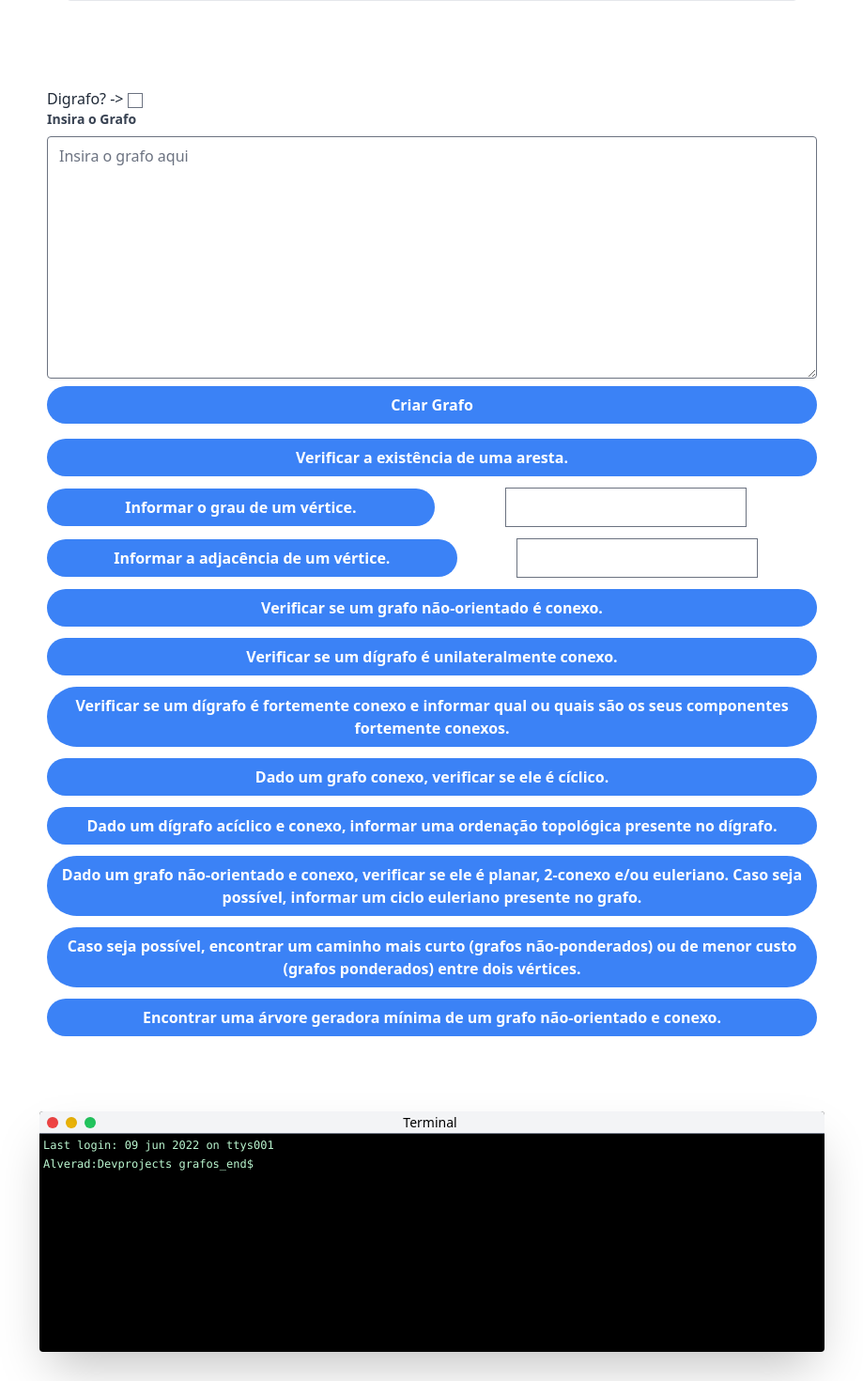
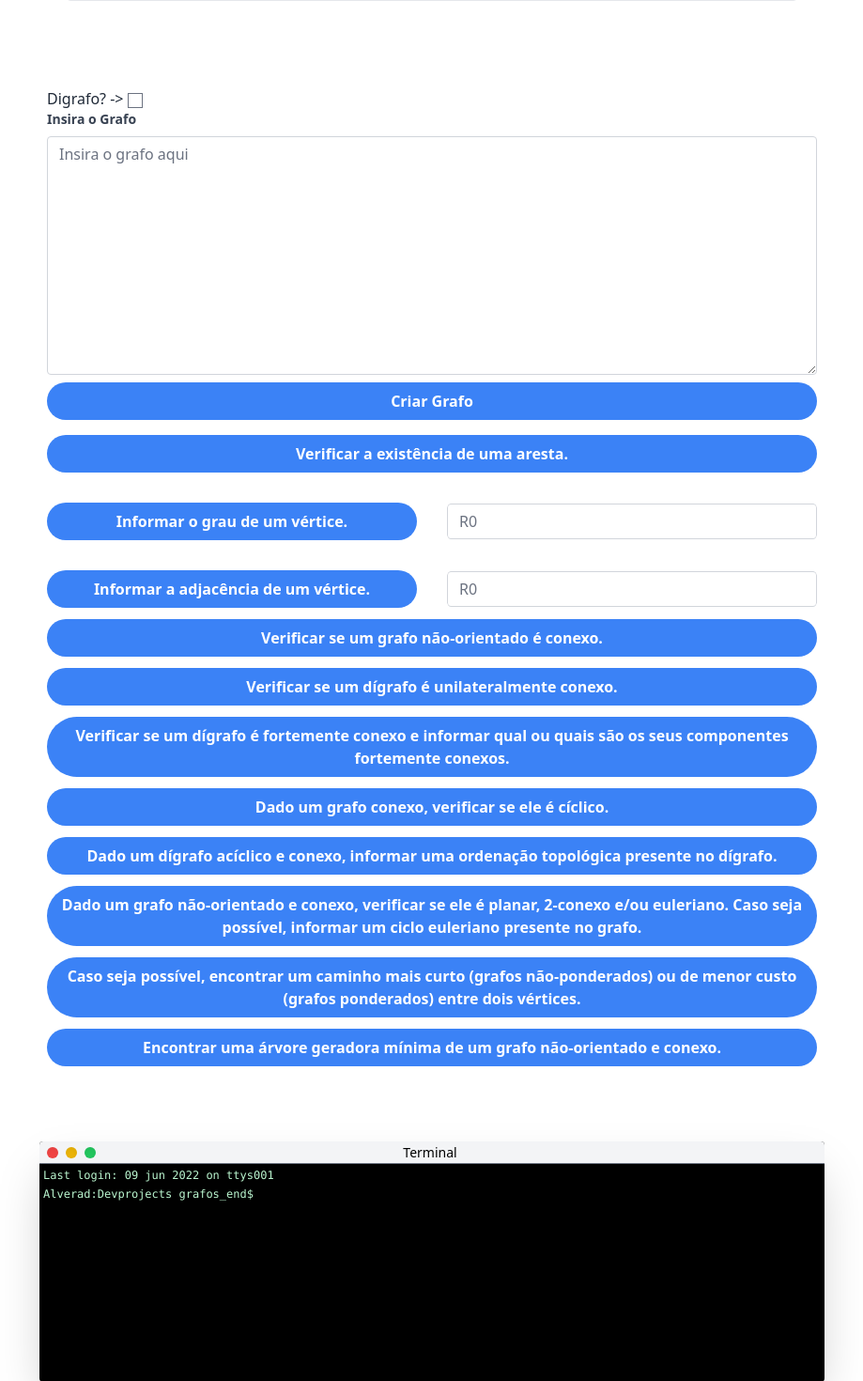
Before and after one commit to alverad-katsuro/prova_de_grafos_python, a Django app: page / in a window 1280 px wide. Shown: the part 629-2099 px from the top of the page at 94% size, without its empty margins (180-1099 px from the left). Run offline with Django 4.2, Linux system fonts and the light colour scheme; some libraries are stand-ins or nearby versions.

Commit message:
update: botoes funcionais

```diff
--- a/grafo/static/css/dist/styles.css
+++ b/grafo/static/css/dist/styles.css
@@ -782,6 +782,10 @@ select {
   left: 0px;
 }
 
+.m-0 {
+  margin: 0px;
+}
+
 .mx-auto {
   margin-left: auto;
   margin-right: auto;
@@ -819,6 +823,10 @@ select {
 
 .ml-2 {
   margin-left: 0.5rem;
+}
+
+.mt-4 {
+  margin-top: 1rem;
 }
 
 .block {
@@ -934,6 +942,10 @@ select {
   border-bottom-width: 1px;
 }
 
+.border-solid {
+  border-style: solid;
+}
+
 .border-black {
   --tw-border-opacity: 1;
   border-color: rgb(0 0 0 / var(--tw-border-opacity));
@@ -957,6 +969,11 @@ select {
 .border-green-900 {
   --tw-border-opacity: 1;
   border-color: rgb(20 83 45 / var(--tw-border-opacity));
+}
+
+.border-gray-300 {
+  --tw-border-opacity: 1;
+  border-color: rgb(209 213 219 / var(--tw-border-opacity));
 }
 
 .bg-gray-50 {
@@ -1012,6 +1029,10 @@ select {
   background-size: cover;
 }
 
+.bg-clip-padding {
+  background-clip: padding-box;
+}
+
 .bg-center {
   background-position: center;
 }
@@ -1061,6 +1082,21 @@ select {
 .px-2 {
   padding-left: 0.5rem;
   padding-right: 0.5rem;
+}
+
+.px-3 {
+  padding-left: 0.75rem;
+  padding-right: 0.75rem;
+}
+
+.py-1\.5 {
+  padding-top: 0.375rem;
+  padding-bottom: 0.375rem;
+}
+
+.py-1 {
+  padding-top: 0.25rem;
+  padding-bottom: 0.25rem;
 }
 
 .pt-6 {
@@ -1123,12 +1159,33 @@ select {
   line-height: 1rem;
 }
 
+.text-base {
+  font-size: 1rem;
+  line-height: 1.5rem;
+}
+
 .font-semibold {
   font-weight: 600;
 }
 
 .font-bold {
   font-weight: 700;
+}
+
+.font-normal {
+  font-weight: 400;
+}
+
+.font-medium {
+  font-weight: 500;
+}
+
+.uppercase {
+  text-transform: uppercase;
+}
+
+.capitalize {
+  text-transform: capitalize;
 }
 
 .leading-normal {
@@ -1186,9 +1243,41 @@ select {
   box-shadow: var(--tw-ring-offset-shadow, 0 0 #0000), var(--tw-ring-shadow, 0 0 #0000), var(--tw-shadow);
 }
 
+.transition {
+  transition-property: color, background-color, border-color, fill, stroke, opacity, box-shadow, transform, filter, -webkit-text-decoration-color, -webkit-backdrop-filter;
+  transition-property: color, background-color, border-color, text-decoration-color, fill, stroke, opacity, box-shadow, transform, filter, backdrop-filter;
+  transition-property: color, background-color, border-color, text-decoration-color, fill, stroke, opacity, box-shadow, transform, filter, backdrop-filter, -webkit-text-decoration-color, -webkit-backdrop-filter;
+  transition-timing-function: cubic-bezier(0.4, 0, 0.2, 1);
+  transition-duration: 150ms;
+}
+
+.ease-in-out {
+  transition-timing-function: cubic-bezier(0.4, 0, 0.2, 1);
+}
+
 .hover\:bg-blue-700:hover {
   --tw-bg-opacity: 1;
   background-color: rgb(29 78 216 / var(--tw-bg-opacity));
+}
+
+.hover\:underline:hover {
+  -webkit-text-decoration-line: underline;
+          text-decoration-line: underline;
+}
+
+.focus\:border-blue-600:focus {
+  --tw-border-opacity: 1;
+  border-color: rgb(37 99 235 / var(--tw-border-opacity));
+}
+
+.focus\:bg-white:focus {
+  --tw-bg-opacity: 1;
+  background-color: rgb(255 255 255 / var(--tw-bg-opacity));
+}
+
+.focus\:text-gray-700:focus {
+  --tw-text-opacity: 1;
+  color: rgb(55 65 81 / var(--tw-text-opacity));
 }
 
 .focus\:outline-none:focus {
@@ -1206,6 +1295,19 @@ select {
   .md\:mx-4 {
     margin-left: 1rem;
     margin-right: 1rem;
+  }
+
+  .md\:-mx-4 {
+    margin-left: -1rem;
+    margin-right: -1rem;
+  }
+
+  .md\:mt-8 {
+    margin-top: 2rem;
+  }
+
+  .md\:flex {
+    display: flex;
   }
 
   .md\:w-1\/2 {
--- a/grafo/templates/index.html
+++ b/grafo/templates/index.html
@@ -52,36 +52,53 @@
 					    <div class="w-full mt-3 lg:w-full flex items-center justify-center bg-white rounded-lg lg:rounded-l-none">
                 <div class="text-center flex-grow">
                   <button class="w-full p-2 font-bold text-white bg-blue-500 rounded-full hover:bg-blue-700 focus:outline-none focus:shadow-outline"
-                    type="button" >
+                    type="submit" >
                     Verificar a existência de uma aresta.
                   </button>
                 </div>
               </div>
+            <div class="md:flex md:mt-8 md:-mx-4">
+              <div class="w-full md:mx-4 rounded-md overflow-hidden bg-cover bg-center">
+                <div class="bg-opacity-50 flex items-center h-full group relative">
+                    <div class="flex-grow">
+                      <button class="w-full p-2 font-bold text-white bg-blue-500 rounded-full hover:bg-blue-700 focus:outline-none focus:shadow-outline" type="submit" >
+                        Informar o grau de um vértice.
+                      </button>
+                    </div>
+                </div>
+              </div>
+              <div class="w-full md:mx-4 rounded-md overflow-hidden bg-cover bg-center">
+                <div class="bg-opacity-50 flex items-center h-full group relative">
+                    <div class="flex-grow">
+                      <input type="text" class=" form-control block w-full px-3 py-1.5 text-base font-normal text-gray-700 bg-white bg-clip-padding border border-solid border-gray-300 rounded transition ease-in-out m-0 focus:text-gray-700 focus:bg-white focus:border-blue-600  focus:outline-none" name="vertice_grau" id="id_vertice_grau" placeholder="R0" />
+                    </div>
+                </div>
+              </div>
+            </div>
+
+
+            <div class="md:flex md:mt-8 md:-mx-4">
+              <div class="w-full md:mx-4 rounded-md overflow-hidden bg-cover bg-center">
+                <div class="bg-opacity-50 flex items-center h-full group relative">
+                    <div class="flex-grow">
+                      <button class="w-full p-2 font-bold text-white bg-blue-500 rounded-full hover:bg-blue-700 focus:outline-none focus:shadow-outline" type="submit" >
+                        Informar a adjacência de um vértice.
+                      </button>
+                    </div>
+                </div>
+              </div>
+              <div class="w-full md:mx-4 rounded-md overflow-hidden bg-cover bg-center">
+                <div class="bg-opacity-50 flex items-center h-full group relative">
+                    <div class="flex-grow">
+                      <input type="text" class=" form-control block w-full px-3 py-1.5 text-base font-normal text-gray-700 bg-white bg-clip-padding border border-solid border-gray-300 rounded transition ease-in-out m-0 focus:text-gray-700 focus:bg-white focus:border-blue-600  focus:outline-none" name="vertice_adj" id="id_vertice_adj" placeholder="R0" />
+                    </div>
+                </div>
+              </div>
+            </div>
               <div class="w-full mt-3 lg:w-full flex items-center justify-center bg-white rounded-lg lg:rounded-l-none">
                 <div class="text-center flex-grow">
                   <button class="w-full p-2 font-bold text-white bg-blue-500 rounded-full hover:bg-blue-700 focus:outline-none focus:shadow-outline"
-                    type="button" >
-                  Informar o grau de um vértice.
-                </button>
-                </div>
-                <div class="text-center flex-grow">
-                  {{form.vertice_grau}}
-                </div>
-              </div>
-              <div class="w-full mt-3 lg:w-full flex items-center justify-center bg-white rounded-lg lg:rounded-l-none">
-                <div class="text-center flex-grow">
-                  <button class="w-full p-2 font-bold text-white bg-blue-500 rounded-full hover:bg-blue-700 focus:outline-none focus:shadow-outline" type="button">
-                    Informar a adjacência de um vértice.
-                  </button>
-                </div>
-                <div class="text-center flex-grow">
-                  {{form.vertice_adj}}
-                </div>
-              </div>
-              <div class="w-full mt-3 lg:w-full flex items-center justify-center bg-white rounded-lg lg:rounded-l-none">
-                <div class="text-center flex-grow">
-                  <button class="w-full p-2 font-bold text-white bg-blue-500 rounded-full hover:bg-blue-700 focus:outline-none focus:shadow-outline"
-                    type="button" >
+                    type="submit" >
                     Verificar se um grafo não-orientado é conexo.
                   </button>
                 </div>
@@ -89,7 +106,7 @@
               <div class="w-full mt-3 lg:w-full flex items-center justify-center bg-white rounded-lg lg:rounded-l-none">
                 <div class="text-center flex-grow">
                   <button class="w-full p-2 font-bold text-white bg-blue-500 rounded-full hover:bg-blue-700 focus:outline-none focus:shadow-outline"
-                    type="button" >
+                    type="submit" >
                     Verificar se um dı́grafo é unilateralmente conexo.
                   </button>
                 </div>
@@ -97,7 +114,7 @@
               <div class="w-full mt-3 lg:w-full flex items-center justify-center bg-white rounded-lg lg:rounded-l-none">
                 <div class="text-center flex-grow">
                   <button class="w-full p-2 font-bold text-white bg-blue-500 rounded-full hover:bg-blue-700 focus:outline-none focus:shadow-outline"
-                    type="button" >
+                    type="submit" >
                     Verificar se um dı́grafo é fortemente conexo e informar qual ou quais são os seus componentes fortemente conexos.
                   </button>
                 </div>
@@ -105,7 +122,7 @@
               <div class="w-full mt-3 lg:w-full flex items-center justify-center bg-white rounded-lg lg:rounded-l-none">
                 <div class="text-center flex-grow">
                   <button class="w-full p-2 font-bold text-white bg-blue-500 rounded-full hover:bg-blue-700 focus:outline-none focus:shadow-outline"
-                    type="button" >
+                    type="submit" >
                     Dado um grafo conexo, verificar se ele é cı́clico.
                   </button>
                 </div>
@@ -113,7 +130,7 @@
               <div class="w-full mt-3 lg:w-full flex items-center justify-center bg-white rounded-lg lg:rounded-l-none">
                 <div class="text-center flex-grow">
                   <button class="w-full p-2 font-bold text-white bg-blue-500 rounded-full hover:bg-blue-700 focus:outline-none focus:shadow-outline"
-                    type="button" >
+                    type="submit" >
                     Dado um dı́grafo acı́clico e conexo, informar uma ordenação topológica presente no dı́grafo.
                   </button>
                 </div>
@@ -121,7 +138,7 @@
               <div class="w-full mt-3 lg:w-full flex items-center justify-center bg-white rounded-lg lg:rounded-l-none">
                 <div class="text-center flex-grow">
                   <button class="w-full p-2 font-bold text-white bg-blue-500 rounded-full hover:bg-blue-700 focus:outline-none focus:shadow-outline"
-                    type="button" >
+                    type="submit" >
                     Dado um grafo não-orientado e conexo, verificar se ele é planar, 2-conexo e/ou euleriano. Caso seja possı́vel, informar um ciclo euleriano presente no grafo.
                   </button>
                 </div>
@@ -129,7 +146,7 @@
               <div class="w-full mt-3 lg:w-full flex items-center justify-center bg-white rounded-lg lg:rounded-l-none">
                 <div class="text-center flex-grow">
                   <button class="w-full p-2 font-bold text-white bg-blue-500 rounded-full hover:bg-blue-700 focus:outline-none focus:shadow-outline"
-                    type="button" >
+                    type="submit" >
                     Caso seja possı́vel, encontrar um caminho mais curto (grafos não-ponderados) ou de menor custo (grafos ponderados) entre dois vértices.
                   </button>
                 </div>
@@ -137,7 +154,7 @@
               <div class="w-full mt-3 lg:w-full flex items-center justify-center bg-white rounded-lg lg:rounded-l-none">
                 <div class="text-center flex-grow">
                   <button class="w-full p-2 font-bold text-white bg-blue-500 rounded-full hover:bg-blue-700 focus:outline-none focus:shadow-outline"
-                    type="button" >
+                    type="submit" >
                     Encontrar uma árvore geradora mı́nima de um grafo não-orientado e conexo.
                   </button>
                 </div>
--- a/grafo/views.py
+++ b/grafo/views.py
@@ -11,6 +11,7 @@ def index(request):
   form = GrafoForm()
   grafo = Grafo()
   if request.method == 'POST':
+    print(request.POST)
     if request.POST.get('digrafo') == "on":
       grafo.digrafo = True
     if request.POST.get('digrafo') == "False":
```
